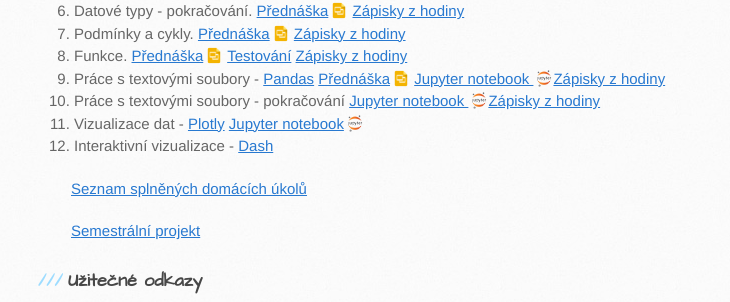
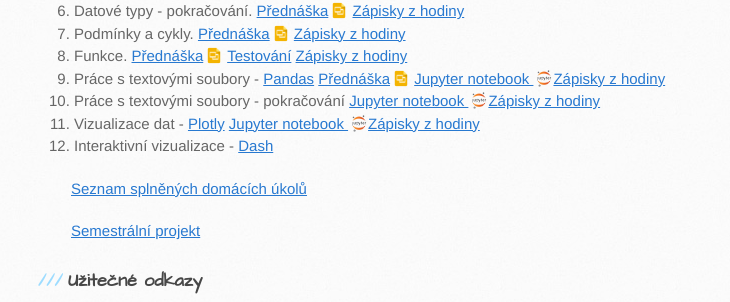
Before and after one commit to anastazie/intro_python_biol, a Jekyll site: the page built from index.md, in a window 1280 px wide and 900 px high, scrolled down 1092 px. Shown: the part 145-447 px from the top of the window, without its empty margins (99-829 px from the left). Built offline with Jekyll 4.4.1, drawn with Linux system fonts in a browser that asks for light colours; our own code applies the rules of GitHub Pages for plain Markdown files.

Commit message:
Update index.md

```diff
--- a/index.md
+++ b/index.md
@@ -30,7 +30,7 @@ Každé úterý 17:20 - 18:50, učebna B311, Viničná 7, 3. patro.
 1. Funkce. <a href="https://docs.google.com/presentation/d/1wrh4dG55dUbGYueNNFPaLeYUMeBlzh7Nq_Ol6kO0jYo/edit?usp=sharing" class="presentation">Přednáška</a> [Testování](https://github.com/intro-python-biol-2017/zapisky_z_hodiny/blob/master/testovani.ipynb) [Zápisky z hodiny](https://github.com/intro-python-biol-2017/zapisky_z_hodiny/blob/master/8_lekce.ipynb)
 1. Práce s textovými soubory - [Pandas](http://pandas.pydata.org/) <a href="https://docs.google.com/presentation/d/1ihF5Nzed4Bjuw4dVcoe8FqySp3jfNhtWjNGbezbEjWU/edit?usp=sharing" class="presentation">Přednáška</a> <a href="https://github.com/intro-python-biol-2017/zapisky_z_hodiny/blob/master/9_Python_pandas.ipynb" class="jupyter"> Jupyter notebook </a> [Zápisky z hodiny](https://github.com/intro-python-biol-2017/zapisky_z_hodiny/blob/master/python_zapisky_9.ipynb)
 1. Práce s textovými soubory - pokračování <a href="https://github.com/intro-python-biol-2017/zapisky_z_hodiny/blob/master/10_Python_pandas_pokracovani.ipynb" class="jupyter"> Jupyter notebook </a>[Zápisky z hodiny](https://github.com/intro-python-biol-2017/zapisky_z_hodiny/blob/master/python_zapisky_10.ipynb)
-1. Vizualizace dat - [Plotly](https://plot.ly/python/user-guide/) <a href="https://github.com/intro-python-biol-2017/zapisky_z_hodiny/blob/master/11_Python_plotly.ipynb" class="jupyter"> Jupyter notebook </a>
+1. Vizualizace dat - [Plotly](https://plot.ly/python/user-guide/) <a href="https://github.com/intro-python-biol-2017/zapisky_z_hodiny/blob/master/11_Python_plotly.ipynb" class="jupyter"> Jupyter notebook </a> [Zápisky z hodiny](https://github.com/intro-python-biol-2017/zapisky_z_hodiny/blob/master/python_zapisky_11.ipynb)
 1. Interaktivní vizualizace - [Dash](https://plot.ly/dash/)
 
 [Seznam splněných domácích úkolů](https://docs.google.com/spreadsheets/d/1VbooFGuj2_wCxS7EbUE3lnpNgIiTvneexpI2EKxN7hA/edit?usp=sharing)
```
